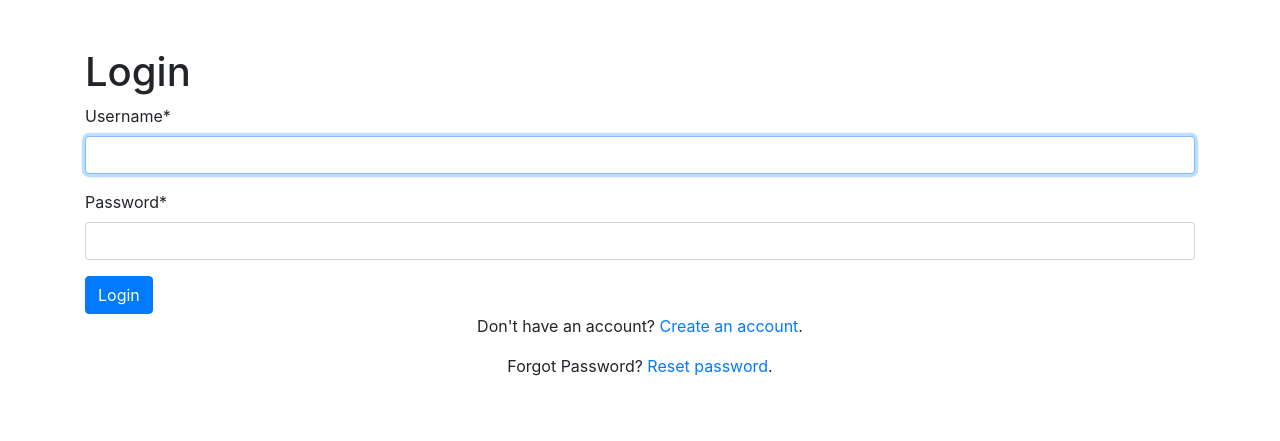
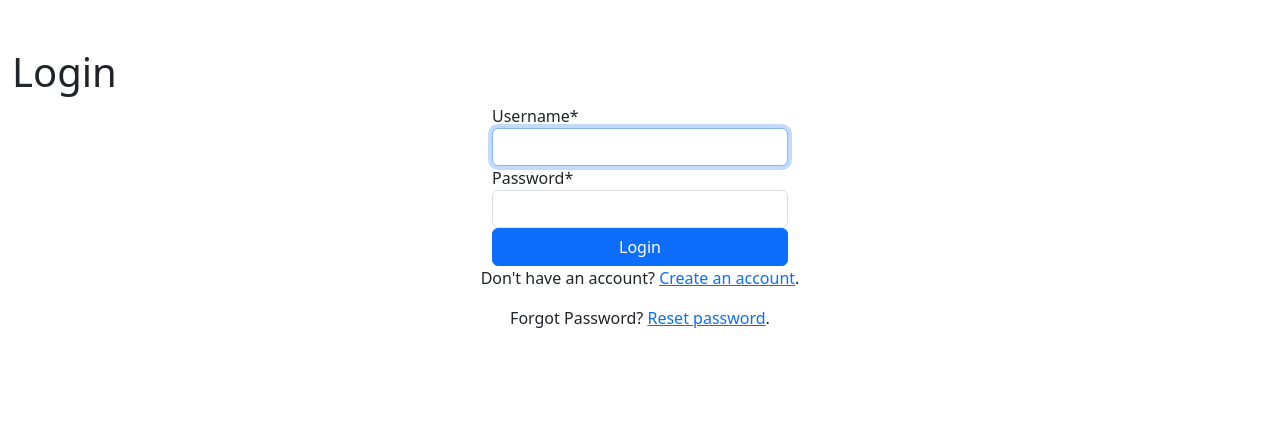
Before and after one commit to Veeresh-1316/CS251_Project, a Django app: page /login in a window 1280 px wide. Shown: the top 441 px of the page. Run offline with Django 4.2, Linux system fonts and the light colour scheme; some libraries are stand-ins or nearby versions.

Commit message:
Modified the login page, also added Bootstrap source code

```diff
--- a/mysite/main/templates/main/header.html
+++ b/mysite/main/templates/main/header.html
@@ -6,17 +6,16 @@
     <meta name="viewport" content="width=device-width, initial-scale=1.0">
     <title>Title</title>
     <!--Bootstrap CSS-->
-    <link rel="stylesheet" href="https://stackpath.bootstrapcdn.com/bootstrap/4.4.1/css/bootstrap.min.css" integrity="sha384-Vkoo8x4CGsO3+Hhxv8T/Q5PaXtkKtu6ug5TOeNV6gBiFeWPGFN9MuhOf23Q9Ifjh" crossorigin="anonymous">
+    {% load static %}
+      <link href="{% static 'css/bootstrap.min.css' %}" rel="stylesheet" >
+      <script src="{% static 'bootstrap.min.js' %}"></script>
+      {% block css_link %}
+      {% endblock css_link %}
   </head>
   <body>
 
     {% block content %}
 
     {% endblock %}
-
-    <!-- Optional Javascript -->
-    <script src="https://code.jquery.com/jquery-3.4.1.slim.min.js" integrity="sha384-J6qa4849blE2+poT4WnyKhv5vZF5SrPo0iEjwBvKU7imGFAV0wwj1yYfoRSJoZ+n" crossorigin="anonymous"></script>
-    <script src="https://cdn.jsdelivr.net/npm/popper.js@1.16.0/dist/umd/popper.min.js" integrity="sha384-Q6E9RHvbIyZFJoft+2mJbHaEWldlvI9IOYy5n3zV9zzTtmI3UksdQRVvoxMfooAo" crossorigin="anonymous"></script>
-    <script src="https://stackpath.bootstrapcdn.com/bootstrap/4.4.1/js/bootstrap.min.js" integrity="sha384-wfSDF2E50Y2D1uUdj0O3uMBJnjuUD4Ih7YwaYd1iqfktj0Uod8GCExl3Og8ifwB6" crossorigin="anonymous"></script>
   </body>
 </html>
--- a/mysite/main/templates/main/home.html
+++ b/mysite/main/templates/main/home.html
@@ -7,6 +7,7 @@
         <title>Title</title>
         <!--Bootstrap CSS-->
         <link rel="stylesheet" href="https://stackpath.bootstrapcdn.com/bootstrap/4.5.0/css/bootstrap.min.css" integrity="sha384-9aIt2nRpC12Uk9gS9baDl411NQApFmC26EwAOH8WgZl5MYYxFfc+NcPb1dKGj7Sk" crossorigin="anonymous">
+
     </head>
     <body>
 
--- a/mysite/main/templates/main/login.html
+++ b/mysite/main/templates/main/login.html
@@ -1,19 +1,35 @@
 {% extends "main/header.html" %}
+
+{% block css_link %}
+  {% load static %}
+  <link rel="stylesheet" href="{% static 'css/login.css' %}">
+{% endblock css_link %}
+
 
 {% block content %}
 
 {% load crispy_forms_tags %}
 
+
 <!--Login-->
-<div class="container py-5">
+<div class="container-fluid login_container py-5">
+
   <h1>Login</h1>
-  <form method="POST">
+  <div class="row justify-content-center">
+    <div class="col-3 ">
+      <form method="POST" >
         {% csrf_token %}
         {{ login_form|crispy }}
+        <div class="login_button d-grid gap-2 text-center">
           <button class="btn btn-primary" type="submit">Login</button>
+        </div>
       </form>
+    </div>
+  </div>
+  <div class="forgotpwd">
     <p class="text-center">Don't have an account? <a href="/register">Create an account</a>.</p>
     <p class="text-center">Forgot Password? <a href="/password_reset">Reset password</a>.</p>
   </div>
+</div>
 
 {% endblock %}
--- a/mysite/mysite/settings.py
+++ b/mysite/mysite/settings.py
@@ -118,6 +118,7 @@ USE_TZ = True
 # https://docs.djangoproject.com/en/4.1/howto/static-files/
 
 STATIC_URL = 'static/'
+STATICFILES_DIRS = [str(BASE_DIR.joinpath('static'))]
 
 # Default primary key field type
 # https://docs.djangoproject.com/en/4.1/ref/settings/#default-auto-field
```
Also changed, not shown: mysite/db.sqlite3. Lines whose indentation alone changed are shown as unchanged.
